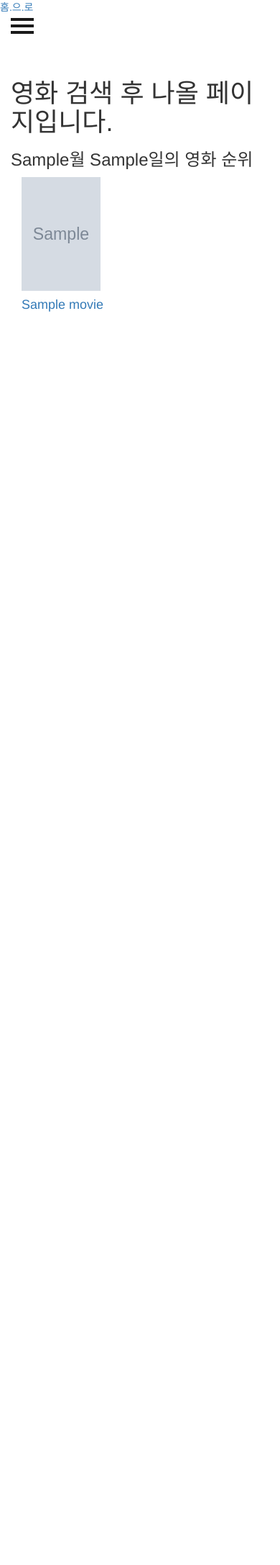
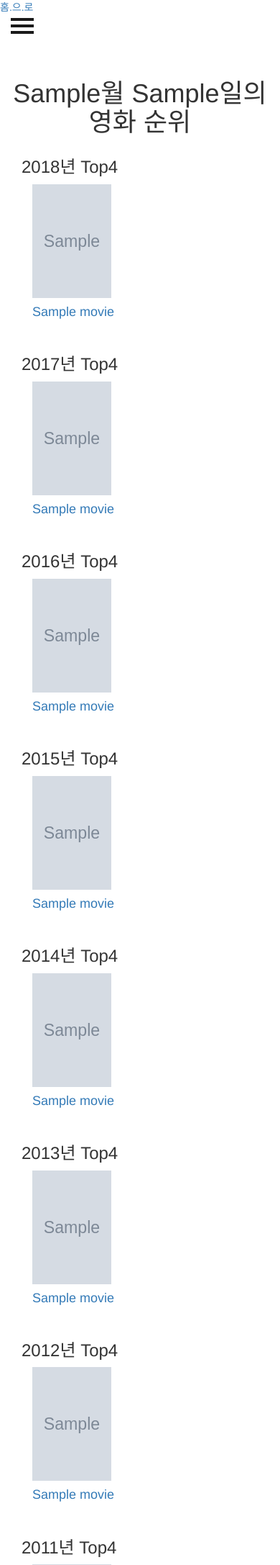
Before and after one commit to susuminmin/Last_PJT, a Django app: template movies/templates/movies/movie_list.html in a window 390 px wide. Shown: the top 2174 px of the page at 72% size. Before the commit the page ends 433 px from the top, so only its background shows below. Run offline with Django 3.2, Linux system fonts and the light colour scheme; the template is opened without the code that fills it: values that come from a table or form of the project are taken from there, others are empty; tables that the repository leaves empty hold one stand-in row (values such as "Sample post"); grey boxes marked "Sample" are stand-in pictures; some libraries are stand-ins or nearby versions.

Commit message:
사이드바에 클릭한 영화목록 표시, movie_review 페이지 형식 수정

```diff
--- a/lastpjt/templates/base.html
+++ b/lastpjt/templates/base.html
@@ -1,6 +1,7 @@
 {% load static %}
 <!DOCTYPE html>
 <html>
+
 <head>
   <meta name="viewport" content="width=device-width, initial-scale=1">
   <link href="//maxcdn.bootstrapcdn.com/bootstrap/3.3.0/css/bootstrap.min.css" rel="stylesheet" id="bootstrap-css">
@@ -9,15 +10,24 @@ body {
       position: relative;
       overflow-x: hidden;
     }
+
     body,
-html { height: 100%;}
-.nav .open > a,
-.nav .open > a:hover,
-.nav .open > a:focus {background-color: transparent;}
+    html {
+      height: 100%;
+    }
+
+    .nav .open>a,
+    .nav .open>a:hover,
+    .nav .open>a:focus {
+      background-color: transparent;
+    }
 
     /*-------------------------------*/
     /*           Wrappers            */
     /*-------------------------------*/
+    .title {
+      text-align: center;
+    }
 
     #wrapper {
       padding-left: 0;
@@ -33,22 +43,27 @@ html { height: 100%;}
 
     #sidebar-wrapper {
       /* z-index는 태그들이 겹칠 때 누가 더 위로 올라가는지를 결정하는 속성, 기본값은 0 */
-    z-index: 1000; /* z축 상의 위치를 나타내며, 정수값(음수, 양수). 높은 번호를 가진 레이어는 낮은 번호를 가진 레이어 위에 렌더링된다 */
+      z-index: 1000;
+      /* z축 상의 위치를 나타내며, 정수값(음수, 양수). 높은 번호를 가진 레이어는 낮은 번호를 가진 레이어 위에 렌더링된다 */
       left: 220px;
       width: 0;
       height: 100%;
       margin-left: -220px;
-    overflow-y: auto; /* 본문에 표시되는 내용에 따라 세로 스크롤이 생긴다. */
-    overflow-x: hidden; /* 부모요소의 범위를 넘어가는 자식요소의 부분은 보이지 않도록 처리 */
+      overflow-y: auto;
+      /* 본문에 표시되는 내용에 따라 세로 스크롤이 생긴다. */
+      overflow-x: hidden;
+      /* 부모요소의 범위를 넘어가는 자식요소의 부분은 보이지 않도록 처리 */
       background: darkgray;
-    -webkit-transition: all 0.5s ease; /* CSS 속성을 변경할 때 애니메이션 속도를 조절하는 방법을 제공 */
+      -webkit-transition: all 0.5s ease;
+      /* CSS 속성을 변경할 때 애니메이션 속도를 조절하는 방법을 제공 */
       -moz-transition: all 0.5s ease;
       -o-transition: all 0.5s ease;
       transition: all 0.5s ease;
     }
 
     #sidebar-wrapper::-webkit-scrollbar {
-  display: none; /* 보이지 않음 */
+      display: none;
+      /* 보이지 않음 */
     }
 
     .card-img-top {
@@ -66,7 +81,8 @@ html { height: 100%;}
     }
 
     #wrapper.toggled #page-content-wrapper {
-    position: absolute; /* 가장 가까운 곳에 위치한 조상 엘리먼트에 상대적으로 위치가 지정된다. */
+      position: absolute;
+      /* 가장 가까운 곳에 위치한 조상 엘리먼트에 상대적으로 위치가 지정된다. */
       /* relative가 static인 상태를 기준으로 주어진 픽셀만큼 움직였다면, */
       /* absolute는 position: static 속성을 가지고 있지 않은 부모를 기준으로 움직인다. */
       /* 만약 부모 중에 포지션이 relative, absolute, fixed인 태그가 없다면 가장 위의 태그(body)가 기준이 된다. */
@@ -76,7 +92,6 @@ html { height: 100%;}
     /*-------------------------------*/
     /*     Sidebar nav styles        */
     /*-------------------------------*/
-
     .sidebar-nav {
       position: absolute;
       top: 0;
@@ -103,11 +118,11 @@ html { height: 100%;}
       width: 3px;
       background-color: #1c1c1c;
       -webkit-transition: width .2s ease-in;
-      -moz-transition:  width .2s ease-in;
-       -ms-transition:  width .2s ease-in;
+      -moz-transition: width .2s ease-in;
+      -ms-transition: width .2s ease-in;
       transition: width .2s ease-in;
+    }
 
-}
     .sidebar-nav li:first-child a {
       color: #fff;
       background-color: #1a1a1a;
@@ -116,20 +131,22 @@ html { height: 100%;}
     .sidebar-nav li:before {
       background-color: #D8D8D8;
     }
+
     .sidebar-nav li:hover:before,
     .sidebar-nav li.open:hover:before {
       width: 100%;
       -webkit-transition: width .2s ease-in;
-      -moz-transition:  width .2s ease-in;
-       -ms-transition:  width .2s ease-in;
+      -moz-transition: width .2s ease-in;
+      -ms-transition: width .2s ease-in;
       transition: width .2s ease-in;
-
     }
 
     .sidebar-nav li a {
-    display: block; /* 요소를 block 요소처럼 표시한다. 요소 앞뒤로 줄바꿈 된다. */
+      display: block;
+      /* 요소를 block 요소처럼 표시한다. 요소 앞뒤로 줄바꿈 된다. */
       color: #ddd;
-    text-decoration: none; /* 선을 만들지 않는다. */
+      text-decoration: none;
+      /* 선을 만들지 않는다. */
       padding: 10px 15px 10px 30px;
     }
 
@@ -138,17 +155,18 @@ html { height: 100%;}
     .sidebar-nav li a:focus,
     .sidebar-nav li.open a:hover,
     .sidebar-nav li.open a:active,
-.sidebar-nav li.open a:focus{
+    .sidebar-nav li.open a:focus {
       color: #fff;
       text-decoration: none;
       background-color: transparent;
     }
 
-.sidebar-nav > .sidebar-brand {
+    .sidebar-nav>.sidebar-brand {
       height: 45px;
       font-size: 16px;
       line-height: 24px;
     }
+
     .sidebar-nav .dropdown-menu {
       position: relative;
       width: 100%;
@@ -163,23 +181,27 @@ html { height: 100%;}
     /*-------------------------------*/
     /*       Link2me-Cross         */
     /*-------------------------------*/
-
     .link2me {
-  position: fixed; /* fixed: 스크롤과 상관없이 항상 문서 최 좌측상단을 기준으로 좌표를 고정 */
+      position: fixed;
+      /* fixed: 스크롤과 상관없이 항상 문서 최 좌측상단을 기준으로 좌표를 고정 */
       top: 20px;
-  z-index: 999; /* z-index는 태그들이 겹칠 때 누가 더 위로 올라가는지를 결정하는 속성, 기본값은 0 */
-  display: block; /* 요소를 block 요소처럼 표시한다. 요소 앞뒤로 줄바꿈 된다. */
+      z-index: 999;
+      /* z-index는 태그들이 겹칠 때 누가 더 위로 올라가는지를 결정하는 속성, 기본값은 0 */
+      display: block;
+      /* 요소를 block 요소처럼 표시한다. 요소 앞뒤로 줄바꿈 된다. */
       width: 32px;
       height: 32px;
       margin-left: 15px;
       background: transparent;
       border: none;
     }
+
     .link2me:hover,
     .link2me:focus,
     .link2me:active {
       outline: none;
     }
+
     .link2me.is-closed:before {
       content: '';
       display: block;
@@ -189,13 +211,14 @@ html { height: 100%;}
       line-height: 32px;
       text-align: center;
       opacity: 0;
-  -webkit-transform: translate3d(0,0,0);
+      -webkit-transform: translate3d(0, 0, 0);
       -webkit-transition: all .35s ease-in-out;
     }
+
     .link2me.is-closed:hover:before {
       opacity: 1;
       display: block;
-  -webkit-transform: translate3d(-100px,0,0);
+      -webkit-transform: translate3d(-100px, 0, 0);
       -webkit-transition: all .35s ease-in-out;
     }
 
@@ -210,19 +233,23 @@ html { height: 100%;}
       height: 4px;
       width: 100%;
     }
+
     .link2me.is-closed .hamb-top,
     .link2me.is-closed .hamb-middle,
     .link2me.is-closed .hamb-bottom {
       background-color: #1a1a1a;
     }
+
     .link2me.is-closed .hamb-top {
       top: 5px;
       -webkit-transition: all .35s ease-in-out;
     }
+
     .link2me.is-closed .hamb-middle {
       top: 50%;
       margin-top: -2px;
     }
+
     .link2me.is-closed .hamb-bottom {
       bottom: 5px;
       -webkit-transition: all .35s ease-in-out;
@@ -232,29 +259,38 @@ html { height: 100%;}
       top: 0;
       -webkit-transition: all .35s ease-in-out;
     }
+
     .link2me.is-closed:hover .hamb-bottom {
       bottom: 0;
       -webkit-transition: all .35s ease-in-out;
     }
+
     .link2me.is-open .hamb-top,
     .link2me.is-open .hamb-middle,
     .link2me.is-open .hamb-bottom {
       background-color: #1a1a1a;
     }
+
     .link2me.is-open .hamb-top,
     .link2me.is-open .hamb-bottom {
       top: 50%;
       margin-top: -2px;
     }
+
     .link2me.is-open .hamb-top {
       -webkit-transform: rotate(45deg);
-  -webkit-transition: -webkit-transform .2s cubic-bezier(.73,1,.28,.08);
+      -webkit-transition: -webkit-transform .2s cubic-bezier(.73, 1, .28, .08);
     }
-.link2me.is-open .hamb-middle { display: none; }
+
+    .link2me.is-open .hamb-middle {
+      display: none;
+    }
+
     .link2me.is-open .hamb-bottom {
       -webkit-transform: rotate(-45deg);
-  -webkit-transition: -webkit-transform .2s cubic-bezier(.73,1,.28,.08);
+      -webkit-transition: -webkit-transform .2s cubic-bezier(.73, 1, .28, .08);
     }
+
     .link2me.is-open:before {
       content: '';
       display: block;
@@ -264,22 +300,23 @@ html { height: 100%;}
       line-height: 32px;
       text-align: center;
       opacity: 0;
-  -webkit-transform: translate3d(0,0,0);
+      -webkit-transform: translate3d(0, 0, 0);
       -webkit-transition: all .35s ease-in-out;
     }
+
     .link2me.is-open:hover:before {
       opacity: 1;
       display: block;
-  -webkit-transform: translate3d(-100px,0,0);
+      -webkit-transform: translate3d(-100px, 0, 0);
       -webkit-transition: all .35s ease-in-out;
     }
 
     /*-------------------------------*/
     /*            Overlay            */
     /*-------------------------------*/
-
     .overlay {
-    position: fixed; /* fixed: 스크롤과 상관없이 항상 문서 최 좌측상단을 기준으로 좌표를 고정 */
+      position: fixed;
+      /* fixed: 스크롤과 상관없이 항상 문서 최 좌측상단을 기준으로 좌표를 고정 */
       display: none;
       width: 100%;
       height: 100%;
@@ -287,16 +324,21 @@ html { height: 100%;}
       left: 0;
       right: 0;
       bottom: 0;
-    background-color: rgba(250,250,250,.8);
+      background-color: rgba(250, 250, 250, .8);
       z-index: 1;
     }
+
     .logout {
       margin: 7px 0 0 10px;
     }
 
-{% block style %}
-{% endblock style %}
+      {
+      % block style %
+    }
 
+      {
+      % endblock style %
+    }
   </style>
   <script src="//maxcdn.bootstrapcdn.com/bootstrap/3.3.0/js/bootstrap.min.js"></script>
   <script src="//code.jquery.com/jquery-1.11.1.min.js"></script>
@@ -305,13 +347,10 @@ $(document).ready(function () {
       var trigger = $('.link2me'),
         overlay = $('.overlay'),
         isClosed = false;
-
       trigger.click(function () {
         link2me_cross();
       });
-
       function link2me_cross() {
-
         if (isClosed == true) {
           overlay.hide();
           trigger.removeClass('is-open');
@@ -324,7 +363,6 @@ $(document).ready(function () {
           isClosed = true;
         }
       }
-
       $('[data-toggle="offcanvas"]').click(function () {
         $('#wrapper').toggleClass('toggled');
       });
@@ -333,7 +371,6 @@ $(document).ready(function () {
   </body>
   <div id="wrapper">
     <div class="overlay"></div>
-
     <!-- Sidebar 숨김으로 보였다 보이지 않았다 하는 부분 -->
     <nav class="navbar navbar-inverse navbar-fixed-top" id="sidebar-wrapper" role="navigation">
       <ul class="nav sidebar-nav">
@@ -341,21 +378,18 @@ $(document).ready(function () {
         <p class="logout">
           <a href="{% url 'accounts:logout' %}">로그아웃</a>
         </p>
-
         {% comment %} 사진, 이름을 보여주는 부분 {% endcomment %}
         <div class="text-center">
           <img src="{% static '프로필.jpg' %}" class="img-circle" width=100px height=100px><br>
           <span>{{ user.username }}</span><br>
         </div>
         {% comment %} 클릭한 영화, 날짜를 보여주는 부분 {% endcomment %}
-              <h2>날짜</h2>
+        <h4>날짜</h4>
         {% block date %}
         {% endblock date %}
-
-              <h2>영화</h2>
-              {% for click_movie in clicked_movies %}
-                <p>{{ click_movie.title }}</p>
-              {% endfor %}
+        <h4>영화</h4>
+        {% block sidemovie %}
+        {% endblock sidemovie %}
 
         {% else %}
         <p class="logout">
@@ -366,7 +400,6 @@ $(document).ready(function () {
       </ul>
     </nav>
     <!-- /#sidebar-wrapper -->
-
     <!-- Page Content -->
     <a href="{% url 'movies:index' %}">홈.으.로</a>
     <div id="page-content-wrapper">
@@ -386,8 +419,8 @@ $(document).ready(function () {
       </div>
     </div>
     <!-- /#page-content-wrapper -->
-
   </div>
   <!-- /#wrapper -->
   </body>
+
 </html>
--- a/movies/templates/movies/movie_list.html
+++ b/movies/templates/movies/movie_list.html
@@ -1,160 +1,251 @@
 {% extends 'base.html' %}
-
 {% block logo %}
-영화 검색 후 나올 페이지입니다.
-
+<div class="title">
+  {{ date.month }}월 {{ date.day }}일의 영화 순위
+</div>
 {% endblock logo %}
-
-
 {% block body %}
-<h3>{{ date.month }}월 {{ date.day }}일의 영화 순위</h3>
+<div class="container">
+  <h3>2018년 Top4</h3>
   {% for movie in movies18 %}
   {% if movie.rank <= 4 %}
   <div class="b-blcok col-xl-3 col-lg-3 col-md-3 col-3">
     <div class="card" style="width: 16rem;">
       <img src="{{ movie.poster_url }}" class="card-img-top">
       <div class="card-body">
-      <h4 class="card-title"><a href="{% url 'movies:movie_review' movie.movie_code %}">{{ movie.title }}<br></a><br></h4>
+        <h4 class="card-title"><a href="{% url 'movies:movie_review' movie.movie_code %}">{{ movie.title }}<br></a><br>
+        </h4>
       </div>
     </div>
   </div>
   {% endif %}
   {% endfor %}
-{% comment %}
-
 </div>
-
-
-  <h3>2018</h3>
-
-  {% for movie in movies18 %}
-    {% if movie.rank <= 5 %}
-    <div class="row">
-      <div class="card width=0">
+<div class="container">
+  <h3>2017년 Top4</h3>
+  {% for movie in movies17 %}
+  {% if movie.rank <= 4 %}
+  <div class="b-blcok col-xl-3 col-lg-3 col-md-3 col-3">
+    <div class="card" style="width: 16rem;">
       <img src="{{ movie.poster_url }}" class="card-img-top">
       <div class="card-body">
-        <a href="{% url 'movies:movie_review' movie.movie_code %}">{{ movie.title }}<br></a>
+        <h4 class="card-title"><a href="{% url 'movies:movie_review' movie.movie_code %}">{{ movie.title }}<br></a><br>
+        </h4>
       </div>
     </div>
   </div>
   {% endif %}
-  {% endfor %} {% endcomment %}
-
-{% comment %}
-  <div class="card">
-    {% for movie in movies18 %}
-      {% if movie.rank <= 5 %}
-        <div class="card-body">Basic card
-          <img src="{{ movie.poster_url }}"><br>
-          <a href="{% url 'movies:movie_review' movie.movie_code %}">{{ movie.rank }}. {{ movie.title }}<br></a>
+  {% endfor %}
+</div>
+<div class="container">
+  <h3>2016년 Top4</h3>
+  {% for movie in movies16 %}
+  {% if movie.rank <= 4 %}
+  <div class="b-blcok col-xl-3 col-lg-3 col-md-3 col-3">
+    <div class="card" style="width: 16rem;">
+      <img src="{{ movie.poster_url }}" class="card-img-top">
+      <div class="card-body">
+        <h4 class="card-title"><a href="{% url 'movies:movie_review' movie.movie_code %}">{{ movie.title }}<br></a><br>
+        </h4>
+      </div>
+    </div>
   </div>
   {% endif %}
   {% endfor %}
 </div>
-
-  {% for movie in movies17 %}
-    {% if movie.rank <= 5 %}
-    <img src="{{ movie.poster_url }}"><br>
-    <a href="{% url 'movies:movie_review' movie.movie_code %}">{{ movie.rank }}. {{ movie.title }}<br></a>
-    {% endif %}
-  {% endfor %} {% endcomment %}
-
-{% comment %}
-  <div id="movielist" class="container bg-light">
-    <div id="subtitle">
-      <p id="bottomline" class="border-bottom border-warning"></p>
-      <h3>영화목록</h3>
-    </div>
-    <div class="row">
-      <div class="b-blcok col-xl-3 col-lg-4 col-md-6 col-12">
+<div class="container">
+  <h3>2015년 Top4</h3>
+  {% for movie in movies15 %}
+  {% if movie.rank <= 4 %}
+  <div class="b-blcok col-xl-3 col-lg-3 col-md-3 col-3">
     <div class="card" style="width: 16rem;">
-          <img src="images/라이온킹.jpg" class="card-img-top" alt="...">
+      <img src="{{ movie.poster_url }}" class="card-img-top">
       <div class="card-body">
-            <h4 class="card-title">라이온 킹 <br>
-              <div class="btn btn-secondary">8.7</div>
+        <h4 class="card-title"><a href="{% url 'movies:movie_review' movie.movie_code %}">{{ movie.title }}<br></a><br>
         </h4>
-            <hr>
-            <p class="card-text">모험</p>
-            <p class="card-text">2019-07-17</p>
-            <a href="#" class="btn btn-primary">영화정보 보러가기</a>
       </div>
     </div>
   </div>
-      <div class="b-blcok col-xl-3 col-lg-4 col-md-6 col-12">
+  {% endif %}
+  {% endfor %}
+</div>
+<div class="container">
+  <h3>2014년 Top4</h3>
+  {% for movie in movies14 %}
+  {% if movie.rank <= 4 %}
+  <div class="b-blcok col-xl-3 col-lg-3 col-md-3 col-3">
     <div class="card" style="width: 16rem;">
-          <img src="images/엑시트.jpg" class="card-img-top" alt="...">
+      <img src="{{ movie.poster_url }}" class="card-img-top">
       <div class="card-body">
-            <h4 class="card-title">엑시트<br>
-              <div class="btn btn-primary">9.07</div>
+        <h4 class="card-title"><a href="{% url 'movies:movie_review' movie.movie_code %}">{{ movie.title }}<br></a><br>
         </h4>
-            <hr>
-            <p class="card-text">엑시트</p>
-            <p class="card-text">2019-07-31</p>
-            <a href="#" class="btn btn-primary">영화정보 보러가기</a>
       </div>
     </div>
   </div>
-      <div class="b-blcok col-xl-3 col-lg-4 col-md-6 col-12">
+  {% endif %}
+  {% endfor %}
+</div>
+<div class="container">
+  <h3>2013년 Top4</h3>
+  {% for movie in movies13 %}
+  {% if movie.rank <= 4 %}
+  <div class="b-blcok col-xl-3 col-lg-3 col-md-3 col-3">
     <div class="card" style="width: 16rem;">
-          <img src="images/사자.jpg" class="card-img-top" alt="...">
+      <img src="{{ movie.poster_url }}" class="card-img-top">
       <div class="card-body">
-            <h4 class="card-title">사자 <br>
-              <div class="btn btn-secondary">8.32</div>
+        <h4 class="card-title"><a href="{% url 'movies:movie_review' movie.movie_code %}">{{ movie.title }}<br></a><br>
         </h4>
-            <hr>
-            <p class="card-text">미스터리</p>
-            <p class="card-text">2019-07-31</p>
-            <a href="#" class="btn btn-primary">영화정보 보러가기</a>
       </div>
     </div>
   </div>
-      <div class="b-blcok col-xl-3 col-lg-4 col-md-6 col-12">
+  {% endif %}
+  {% endfor %}
+</div>
+<div class="container">
+  <h3>2012년 Top4</h3>
+  {% for movie in movies12 %}
+  {% if movie.rank <= 4 %}
+  <div class="b-blcok col-xl-3 col-lg-3 col-md-3 col-3">
     <div class="card" style="width: 16rem;">
-          <img src="images/알라딘.jpg" class="card-img-top" alt="...">
+      <img src="{{ movie.poster_url }}" class="card-img-top">
       <div class="card-body">
-            <h4 class="card-title">알라딘 <br>
-              <div class="btn btn-primary">9.45</div>
+        <h4 class="card-title"><a href="{% url 'movies:movie_review' movie.movie_code %}">{{ movie.title }}<br></a><br>
         </h4>
-            <hr>
-            <p class="card-text">판타지</p>
-            <p class="card-text">2019-05-23</p>
-            <a href="#" class="btn btn-primary">영화정보 보러가기</a>
       </div>
     </div>
   </div>
-      <div class="b-blcok col-xl-3 col-lg-4 col-md-6 col-12">
+  {% endif %}
+  {% endfor %}
+</div>
+<div class="container">
+  <h3>2011년 Top4</h3>
+  {% for movie in movies11 %}
+  {% if movie.rank <= 4 %}
+  <div class="b-blcok col-xl-3 col-lg-3 col-md-3 col-3">
     <div class="card" style="width: 16rem;">
-          <img src="images/레드슈즈.jpg" class="card-img-top" alt="...">
+      <img src="{{ movie.poster_url }}" class="card-img-top">
       <div class="card-body">
-            <h4 class="card-title">레드슈즈 <br>
-              <div class="btn btn-primary">9.24</div>
+        <h4 class="card-title"><a href="{% url 'movies:movie_review' movie.movie_code %}">{{ movie.title }}<br></a><br>
         </h4>
-            <hr>
-            <p class="card-text">애니메이션</p>
-            <p class="card-text">2019-07-25</p>
-            <a href="#" class="btn btn-primary">영화정보 보러가기</a>
       </div>
     </div>
   </div>
-      <div class="b-blcok col-xl-3 col-lg-4 col-md-6 col-12">
+  {% endif %}
+  {% endfor %}
+</div>
+<div class="container">
+  <h3>2010년 Top4</h3>
+  {% for movie in movies10 %}
+  {% if movie.rank <= 4 %}
+  <div class="b-blcok col-xl-3 col-lg-3 col-md-3 col-3">
     <div class="card" style="width: 16rem;">
-          <img src="images/마이펫의이중생활2.jpg" class="card-img-top" alt="...">
+      <img src="{{ movie.poster_url }}" class="card-img-top">
       <div class="card-body">
-            <h4 class="card-title">마이펫의 이중생활 2<br>
-              <div class="btn btn-primary">9.12</div>
+        <h4 class="card-title"><a href="{% url 'movies:movie_review' movie.movie_code %}">{{ movie.title }}<br></a><br>
         </h4>
-            <hr>
-            <p class="card-text">애니메이션</p>
-            <p class="card-text">2019-07-31</p>
-            <a href="#" class="btn btn-primary">영화정보 보러가기</a>
       </div>
     </div>
   </div>
+  {% endif %}
+  {% endfor %}
 </div>
-  </div> {% endcomment %}
+<div class="container">
+  <h3>2009년 Top4</h3>
+  {% for movie in movies09 %}
+  {% if movie.rank <= 4 %}
+  <div class="b-blcok col-xl-3 col-lg-3 col-md-3 col-3">
+    <div class="card" style="width: 16rem;">
+      <img src="{{ movie.poster_url }}" class="card-img-top">
+      <div class="card-body">
+        <h4 class="card-title"><a href="{% url 'movies:movie_review' movie.movie_code %}">{{ movie.title }}<br></a><br>
+        </h4>
+      </div>
+    </div>
+  </div>
+  {% endif %}
+  {% endfor %}
+</div>
+<div class="container">
+  <h3>2008년 Top4</h3>
+  {% for movie in movies08 %}
+  {% if movie.rank <= 4 %}
+  <div class="b-blcok col-xl-3 col-lg-3 col-md-3 col-3">
+    <div class="card" style="width: 16rem;">
+      <img src="{{ movie.poster_url }}" class="card-img-top">
+      <div class="card-body">
+        <h4 class="card-title"><a href="{% url 'movies:movie_review' movie.movie_code %}">{{ movie.title }}<br></a><br>
+        </h4>
+      </div>
+    </div>
+  </div>
+  {% endif %}
+  {% endfor %}
+</div>
+<div class="container">
+  <h3>2007년 Top4</h3>
+  {% for movie in movies07 %}
+  {% if movie.rank <= 4 %}
+  <div class="b-blcok col-xl-3 col-lg-3 col-md-3 col-3">
+    <div class="card" style="width: 16rem;">
+      <img src="{{ movie.poster_url }}" class="card-img-top">
+      <div class="card-body">
+        <h4 class="card-title"><a href="{% url 'movies:movie_review' movie.movie_code %}">{{ movie.title }}<br></a><br>
+        </h4>
+      </div>
+    </div>
+  </div>
+  {% endif %}
+  {% endfor %}
+</div>
+<div class="container">
+  <h3>2006년 Top4</h3>
+  {% for movie in movies06 %}
+  {% if movie.rank <= 4 %}
+  <div class="b-blcok col-xl-3 col-lg-3 col-md-3 col-3">
+    <div class="card" style="width: 16rem;">
+      <img src="{{ movie.poster_url }}" class="card-img-top">
+      <div class="card-body">
+        <h4 class="card-title"><a href="{% url 'movies:movie_review' movie.movie_code %}">{{ movie.title }}<br></a><br>
+        </h4>
+      </div>
+    </div>
+  </div>
+  {% endif %}
+  {% endfor %}
+</div>
+<div class="container">
+  <h3>2005년 Top4</h3>
+  {% for movie in movies05 %}
+  {% if movie.rank <= 4 %}
+  <div class="b-blcok col-xl-3 col-lg-3 col-md-3 col-3">
+    <div class="card" style="width: 16rem;">
+      <img src="{{ movie.poster_url }}" class="card-img-top">
+      <div class="card-body">
+        <h4 class="card-title"><a href="{% url 'movies:movie_review' movie.movie_code %}">{{ movie.title }}<br></a><br>
+        </h4>
+      </div>
+    </div>
+  </div>
+  {% endif %}
+  {% endfor %}
+</div>
+<div class="container">
+  <h3>2004년 Top4</h3>
+  {% for movie in movies04 %}
+  {% if movie.rank <= 4 %}
+  <div class="b-blcok col-xl-3 col-lg-3 col-md-3 col-3">
+    <div class="card" style="width: 16rem;">
+      <img src="{{ movie.poster_url }}" class="card-img-top">
+      <div class="card-body">
+        <h4 class="card-title"><a href="{% url 'movies:movie_review' movie.movie_code %}">{{ movie.title }}<br></a><br>
+        </h4>
+      </div>
+    </div>
+  </div>
+  {% endif %}
+  {% endfor %}
+</div>
 {% endblock body %}
-
-
 
 {% block date %}
 
@@ -163,3 +254,13 @@
 {% endfor %}
 
 {% endblock date %}
+
+
+{% block sidemovie %}
+
+{% for movie in clicked_movies %}
+  <img src="{{ movie.poster_url }}">
+  <a href="{% url 'movies:movie_review' movie.movie_code %}">{{ movie.title }}</a><br>
+{% endfor %}
+
+{% endblock sidemovie %}
```
Also changed, not shown: movies/templates/movies/index.html (+10 -0 lines), movies/templates/movies/movie_review.html (+15 -4 lines), movies/views.py (+16 -3 lines). Lines whose indentation alone changed are shown as unchanged.
